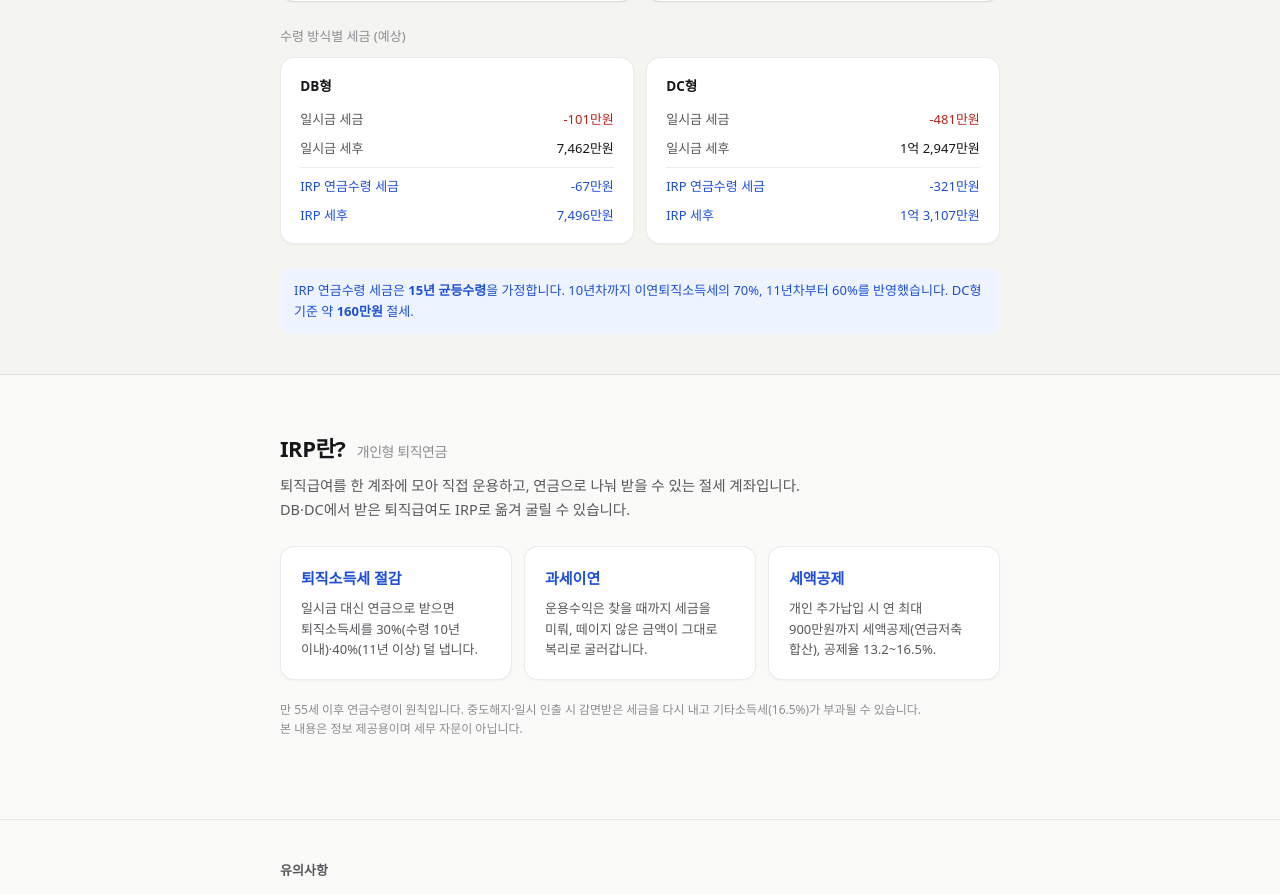
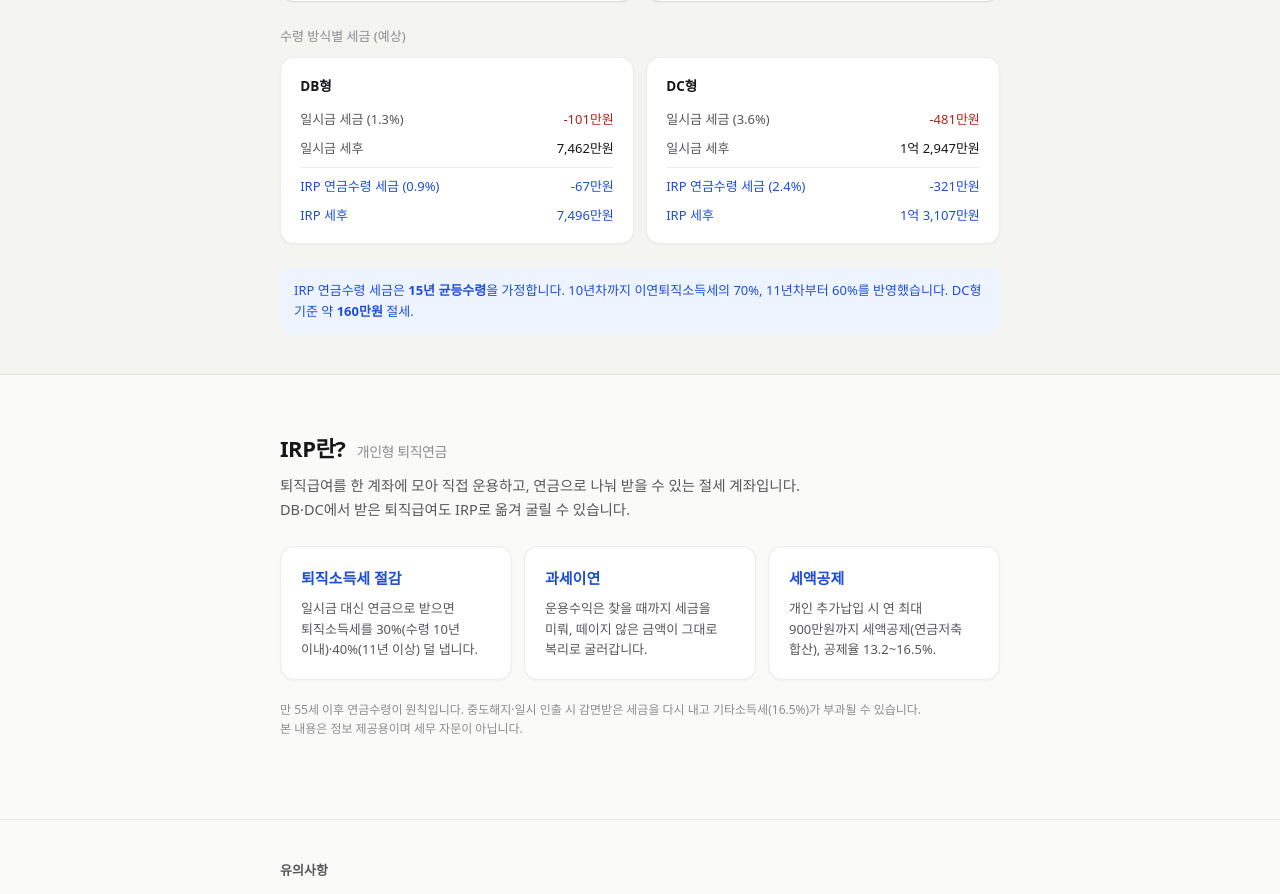
Before and after one commit to ppupy1209/dbvsdc, a Next.js app in the folder web/: page / in a window 1280 px wide. Shown: the part 2113-3007 px from the top of the page. Built offline with nearby package versions, Linux system fonts and the light colour scheme; no server answers; a web font is replaced by a local one.

Commit message:
Show effective tax rates in simulator

```diff
--- a/web/src/components/Simulator.tsx
+++ b/web/src/components/Simulator.tsx
@@ -506,6 +506,11 @@ export default function Simulator() {
   );
 }
 
+function taxRateOf(tax: number, gross: number): string {
+  if (gross <= 0) return "0.0%";
+  return `${((tax / gross) * 100).toFixed(1)}%`;
+}
+
 function TaxCard({
   title,
   gross,
@@ -517,11 +522,14 @@ function TaxCard({
   lumpTax: number;
   irpTax: number;
 }) {
+  const lumpTaxRate = taxRateOf(lumpTax, gross);
+  const irpTaxRate = taxRateOf(irpTax, gross);
+
   return (
     <div className={s.taxCard}>
       <div className={s.taxTitle}>{title}</div>
       <div className={s.taxRow}>
-        <span className={s.cSecondary}>일시금 세금</span>
+        <span className={s.cSecondary}>일시금 세금 ({lumpTaxRate})</span>
         <span className={s.cDanger}>{formatMan(-lumpTax)}</span>
       </div>
       <div className={s.taxRow}>
@@ -529,7 +537,7 @@ function TaxCard({
         <span>{formatMan(gross - lumpTax)}</span>
       </div>
       <div className={`${s.taxRow} ${s.taxRowSep}`}>
-        <span className={s.cAccent}>IRP 연금수령 세금</span>
+        <span className={s.cAccent}>IRP 연금수령 세금 ({irpTaxRate})</span>
         <span className={s.cAccent}>{formatMan(-irpTax)}</span>
       </div>
       <div className={s.taxRow} style={{ marginBottom: 0 }}>
```
Also changed, not shown: 1 other file (tests, documents, lock files or other folders).
